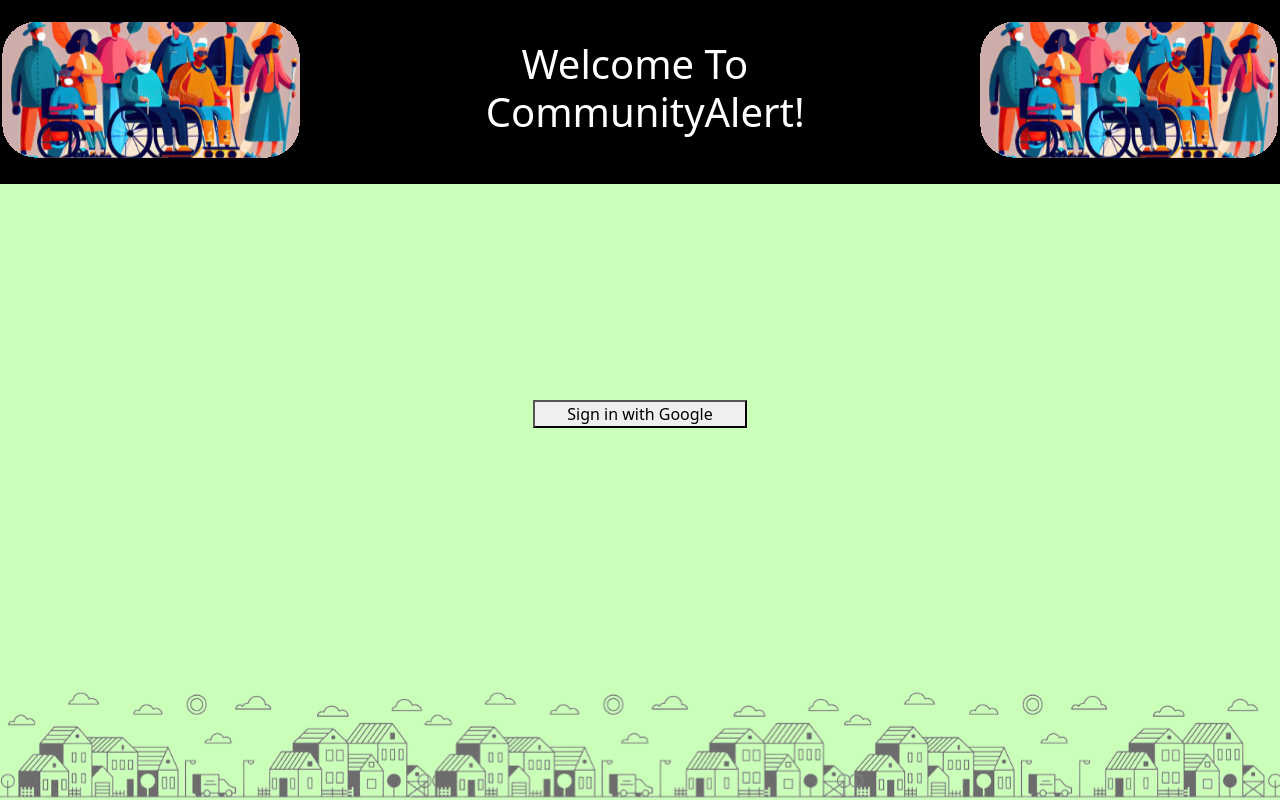
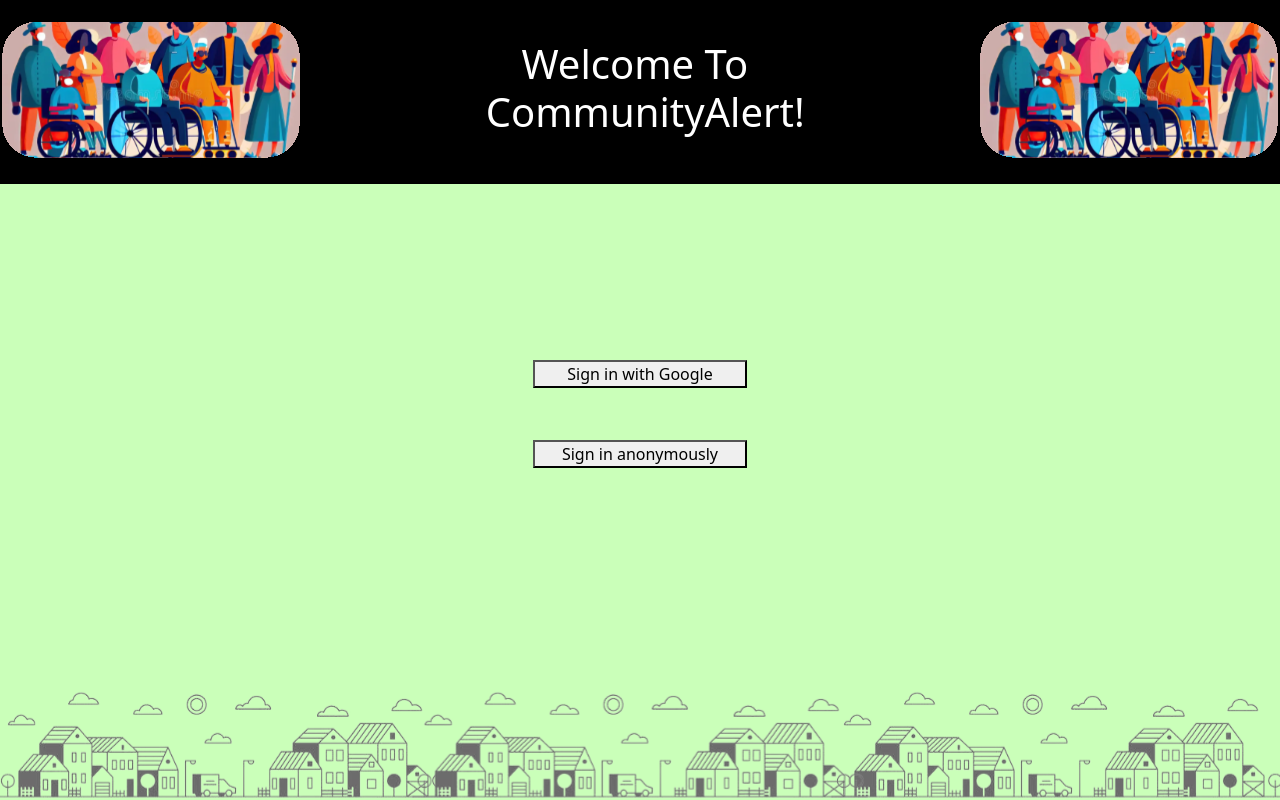
Before and after one commit to vingor77/GUI2_project, a React (Create React App) app in the folder gui2/: page / in a window 1280 px wide. Built offline with nearby package versions, Linux system fonts and the light colour scheme; no server answers; the database is empty.

Commit message:
Update SignIn.js
Enables anonymous login

```diff
--- a/gui2/src/SignIn.js
+++ b/gui2/src/SignIn.js
@@ -1,5 +1,5 @@
 import React from "react";
-import { signInWithRedirect, GoogleAuthProvider } from "firebase/auth";
+import { signInWithRedirect, GoogleAuthProvider, getAuth, signInAnonymously  } from "firebase/auth";
 
 import Landing from "./components/Landing";
 import "./style/App.css";
@@ -9,7 +9,18 @@ export default function SignIn(props) {
   const signInWithGoogle = () => {
     signInWithRedirect(props.auth, new GoogleAuthProvider());
   };
-
+  const signInWithAnon = () => {
+    const auth = getAuth();
+    signInAnonymously(auth)
+      .then(() => {
+        // Signed in..
+      })
+      .catch((error) => {
+        const errorCode = error.code;
+        const errorMessage = error.message;
+        // ...
+      });
+    };
   const imgStyle = {
     background: "#CAFFB9",
     position: "absolute",
@@ -19,10 +30,16 @@ export default function SignIn(props) {
     height: "auto",
   };
 
-  const signInButton = {
+  const signInButtonGoogle = {
     textAlign: "center",
     position: "absolute",
-    top: "50%",
+    top: "45%", // adjusted from 50%
+  };
+
+  const signInButtonAnon = {
+    textAlign: "center",
+    position: "absolute",
+    top: "55%", // adjusted from 50%
   };
 
   const divStyle = {
@@ -38,11 +55,18 @@ export default function SignIn(props) {
       <Landing />
       {/* Sign-In Button */}
       <button
-        style={signInButton}
+        style={signInButtonGoogle}
         className=" offset-lg-5 col-lg-2 offset-3 col-6 sign-in"
         onClick={signInWithGoogle}
       >
         Sign in with Google
+      </button>
+      <button
+        style={signInButtonAnon}
+        className=" offset-lg-5 col-lg-2 offset-3 col-6 sign-in"
+        onClick={signInWithAnon}
+      >
+        Sign in anonymously
       </button>
       {/* Background Image */}
       <img style={imgStyle} src={background} alt="background community" />
```
